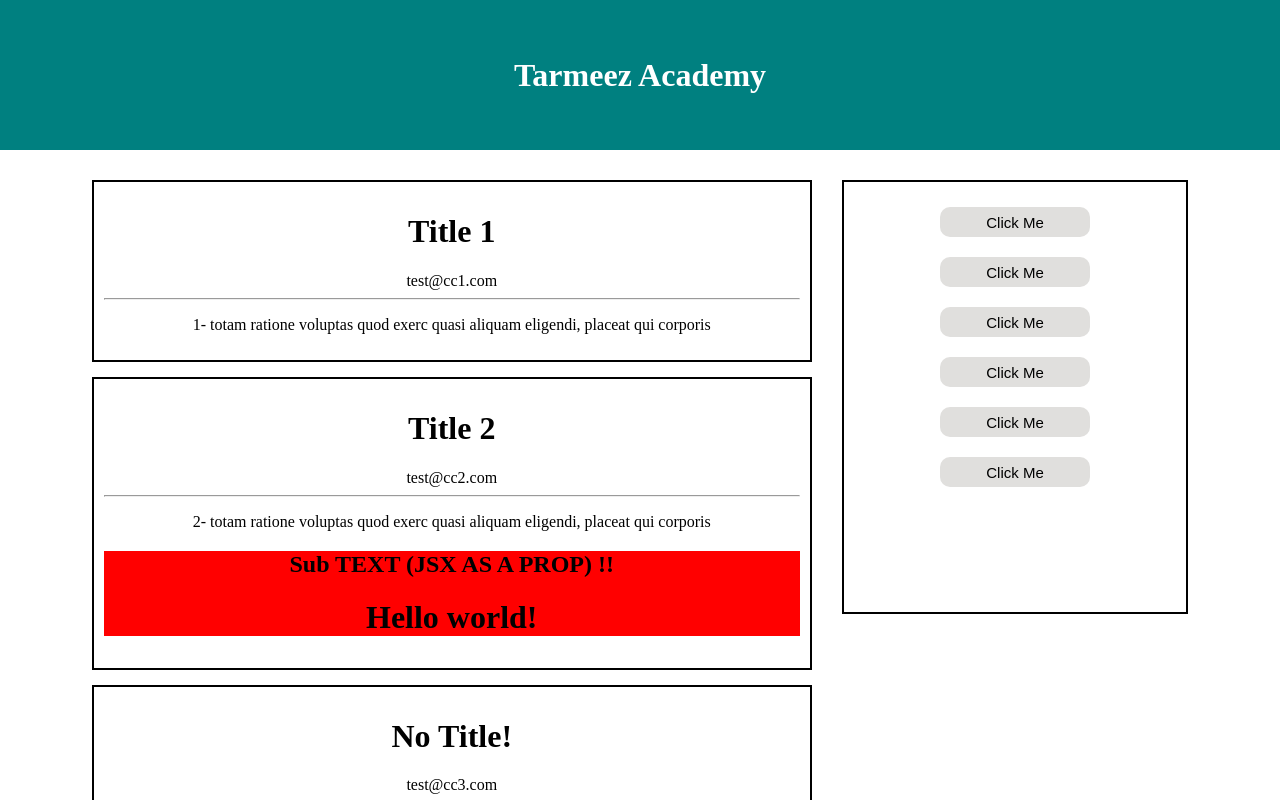
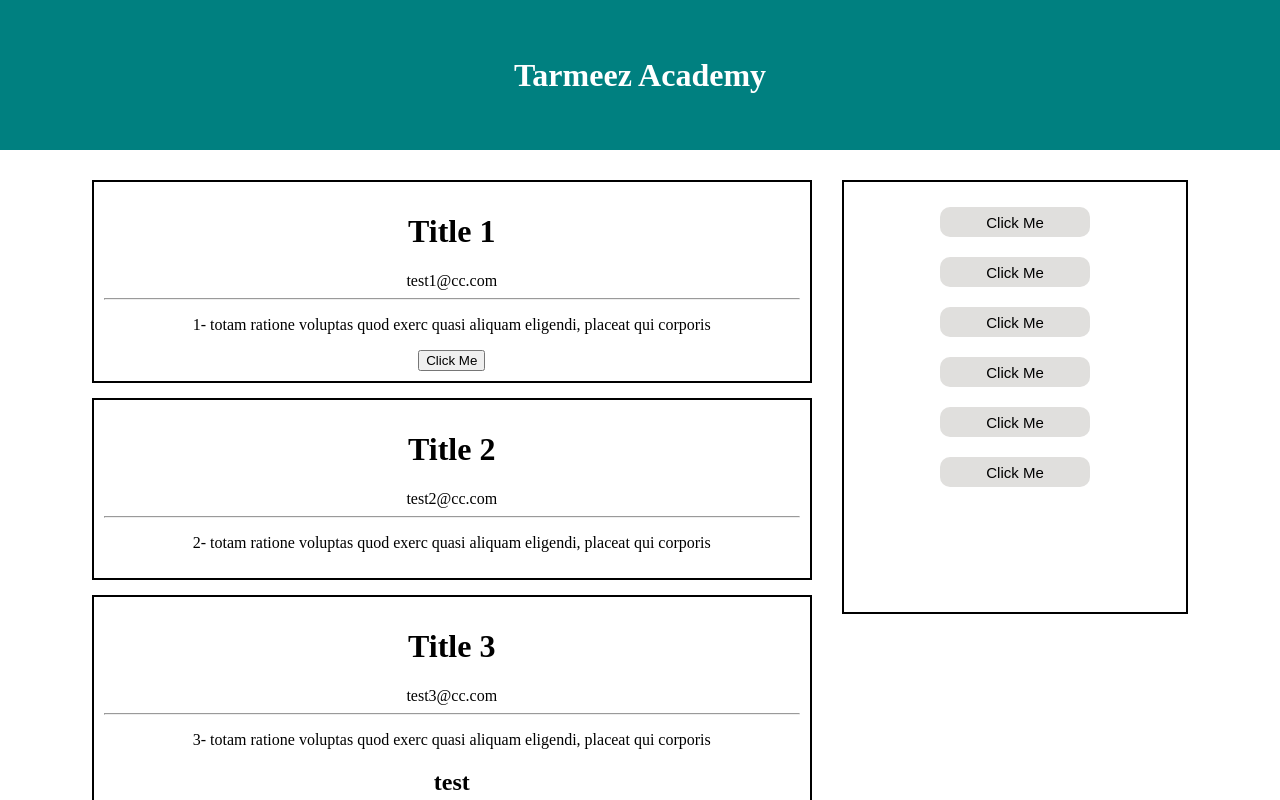
Before and after one commit to his984/tarmeez-react-course, a React (Create React App) app: page / in a window 1280 px wide. Shown: the top 800 px of the page. Built offline with nearby package versions, Linux system fonts and the light colour scheme.

Commit message:
Fill Posts as array use (Map)

```diff
--- a/src/App.js
+++ b/src/App.js
@@ -1,3 +1,4 @@
+// import { Children } from "react";
 import "./App.css";
 import Header from "./Components/Header";
 import Post from "./Components/Post";
@@ -5,38 +6,59 @@ import Post from "./Components/Post";
 import SideMenu from "./Components/SideMenu";
 
 function App() {
+  // Posts
+  const posts = [
+    {
+      id: 1,
+      title: "Title 1",
+      email: "test1@cc.com",
+      text: `1- totam ratione voluptas quod exerc
+      quasi aliquam eligendi, placeat qui corporis`,
+      children: [<button key="001">Click Me</button>],
+    },
+    {
+      id: 2,
+      title: "Title 2",
+      email: "test2@cc.com",
+      text: `2- totam ratione voluptas quod exerc
+    quasi aliquam eligendi, placeat qui corporis`,
+    },
+    {
+      id: 3,
+      title: "Title 3",
+      email: "test3@cc.com",
+      text: `3- totam ratione voluptas quod exerc quasi aliquam eligendi, placeat qui corporis`,
+      children: [
+        <div key="002">
+          <h2>test</h2>
+          <span>😀🌴😊✅</span>
+        </div>,
+      ],
+    },
+    {
+      id: 4,
+      title: "Title 4",
+      email: "test4@test.com",
+      text: `4- totam ratione voluptas quod exerc quasi aliquam eligendi, placeat qui corporis`,
+      children: [
+        <h1 key="003" style={{ color: "red" }}>
+          I'm a children!!
+        </h1>,
+      ],
+    },
+  ];
+  // postsList
+  const postsList = posts.map((post) => (
+    <Post key={post.id} title={post.title} email={post.email} text={post.text}>
+      {post.children}
+    </Post>
+  ));
   return (
     <div className="App">
       <Header></Header>
 
       <div className="content">
-        <div className="posts-container">
-          <Post
-            title={"Title 1"}
-            email={"test@cc1.com"}
-            text={`1- totam ratione voluptas quod exerc
-                  quasi aliquam eligendi, placeat qui corporis`}
-          ></Post>
-          <Post
-            title={"Title 2"}
-            email={"test@cc2.com"}
-            text={`2- totam ratione voluptas quod exerc
-                quasi aliquam eligendi, placeat qui corporis`}
-          >
-            {/* Send JSX As a Props */}
-            <div style={{ background: "red" }}>
-              <h2>Sub TEXT (JSX AS A PROP) !!</h2>
-              <h1>Hello world!</h1>
-            </div>
-            {/* ######################## */}
-          </Post>
-          <Post
-            // title={"Title 3"}
-            email={"test@cc3.com"}
-            text={`3- totam ratione voluptas quod exerc
-                quasi aliquam eligendi, placeat qui corporis`}
-          ></Post>
-        </div>
+        <div className="posts-container">{postsList}</div>
         <SideMenu></SideMenu>
       </div>
     </div>
```
